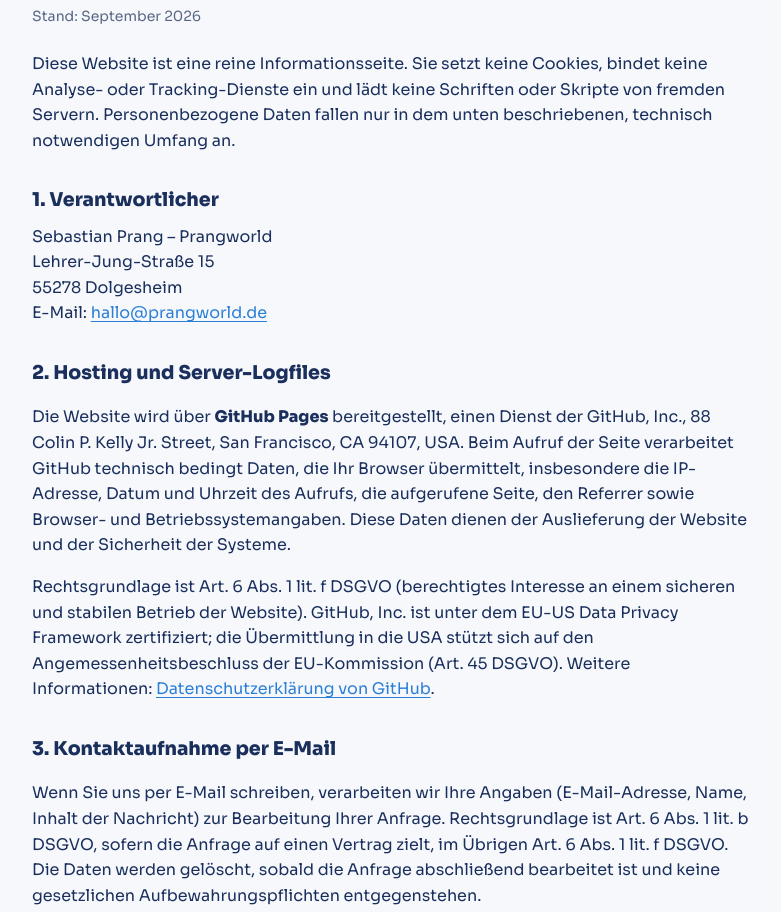
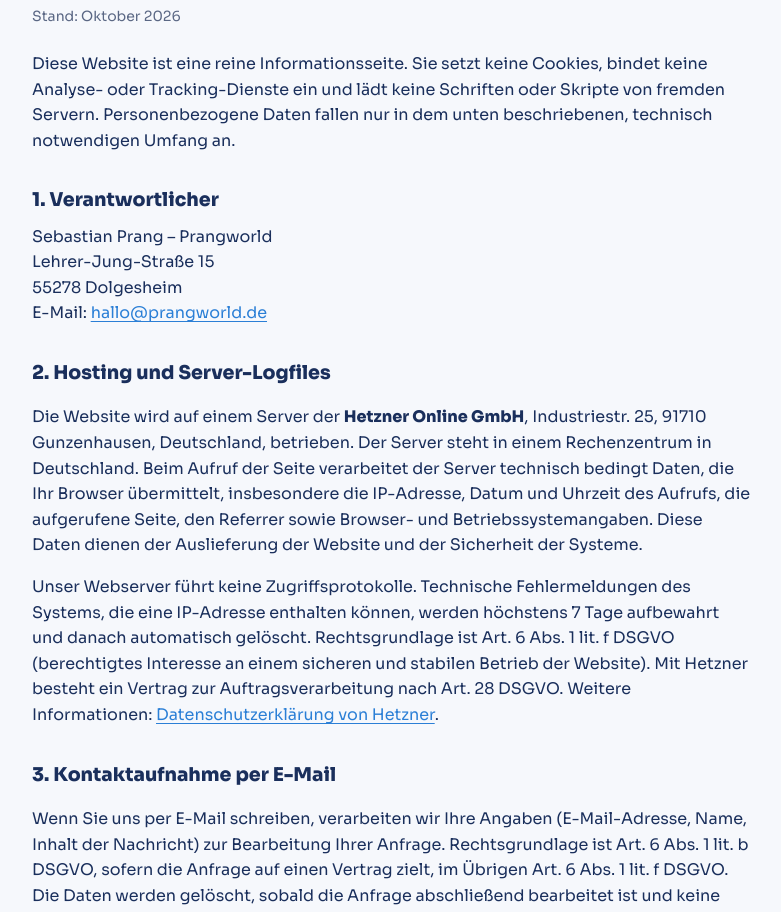
Before and after one commit to Prangman/prangworld-webseite, a plain HTML site: page datenschutz.html in a window 1280 px wide. Shown: the part 281-1193 px from the top of the page, without its empty margins (248-1029 px from the left). Drawn offline with Linux system fonts and the light colour scheme.

Commit message:
Hosting auf Hetzner: Datenschutz angepasst, Deploy-Skript
Co-Authored-By: Claude Sonnet 5.5 <noreply@anthropic.com>

```diff
--- a/datenschutz.html
+++ b/datenschutz.html
@@ -20,7 +20,7 @@
 
   <main class="wrap page">
     <h1>Datenschutzerklärung</h1>
-    <p class="meta">Stand: September 2026</p>
+    <p class="meta">Stand: Oktober 2026</p>
 
     <p>Diese Website ist eine reine Informationsseite. Sie setzt keine Cookies, bindet keine Analyse- oder Tracking-Dienste ein und lädt keine Schriften oder Skripte von fremden Servern. Personenbezogene Daten fallen nur in dem unten beschriebenen, technisch notwendigen Umfang an.</p>
 
@@ -33,8 +33,8 @@
     </address>
 
     <h2>2. Hosting und Server-Logfiles</h2>
-    <p>Die Website wird über <strong>GitHub Pages</strong> bereitgestellt, einen Dienst der GitHub, Inc., 88 Colin P. Kelly Jr. Street, San Francisco, CA 94107, USA. Beim Aufruf der Seite verarbeitet GitHub technisch bedingt Daten, die Ihr Browser übermittelt, insbesondere die IP-Adresse, Datum und Uhrzeit des Aufrufs, die aufgerufene Seite, den Referrer sowie Browser- und Betriebssystemangaben. Diese Daten dienen der Auslieferung der Website und der Sicherheit der Systeme.</p>
-    <p>Rechtsgrundlage ist Art. 6 Abs. 1 lit. f DSGVO (berechtigtes Interesse an einem sicheren und stabilen Betrieb der Website). GitHub, Inc. ist unter dem EU-US Data Privacy Framework zertifiziert; die Übermittlung in die USA stützt sich auf den Angemessenheitsbeschluss der EU-Kommission (Art. 45 DSGVO). Weitere Informationen: <a href="https://docs.github.com/de/site-policy/privacy-policies/github-general-privacy-statement" rel="noopener" target="_blank">Datenschutzerklärung von GitHub</a>.</p>
+    <p>Die Website wird auf einem Server der <strong>Hetzner Online GmbH</strong>, Industriestr. 25, 91710 Gunzenhausen, Deutschland, betrieben. Der Server steht in einem Rechenzentrum in Deutschland. Beim Aufruf der Seite verarbeitet der Server technisch bedingt Daten, die Ihr Browser übermittelt, insbesondere die IP-Adresse, Datum und Uhrzeit des Aufrufs, die aufgerufene Seite, den Referrer sowie Browser- und Betriebssystemangaben. Diese Daten dienen der Auslieferung der Website und der Sicherheit der Systeme.</p>
+    <p>Unser Webserver führt keine Zugriffsprotokolle. Technische Fehlermeldungen des Systems, die eine IP-Adresse enthalten können, werden höchstens 7 Tage aufbewahrt und danach automatisch gelöscht. Rechtsgrundlage ist Art. 6 Abs. 1 lit. f DSGVO (berechtigtes Interesse an einem sicheren und stabilen Betrieb der Website). Mit Hetzner besteht ein Vertrag zur Auftragsverarbeitung nach Art. 28 DSGVO. Weitere Informationen: <a href="https://www.hetzner.com/de/legal/privacy-policy/" rel="noopener" target="_blank">Datenschutzerklärung von Hetzner</a>.</p>
 
     <h2>3. Kontaktaufnahme per E-Mail</h2>
     <p>Wenn Sie uns per E-Mail schreiben, verarbeiten wir Ihre Angaben (E-Mail-Adresse, Name, Inhalt der Nachricht) zur Bearbeitung Ihrer Anfrage. Rechtsgrundlage ist Art. 6 Abs. 1 lit. b DSGVO, sofern die Anfrage auf einen Vertrag zielt, im Übrigen Art. 6 Abs. 1 lit. f DSGVO. Die Daten werden gelöscht, sobald die Anfrage abschließend bearbeitet ist und keine gesetzlichen Aufbewahrungspflichten entgegenstehen.</p>
```
Also changed, not shown: 1 other file.
